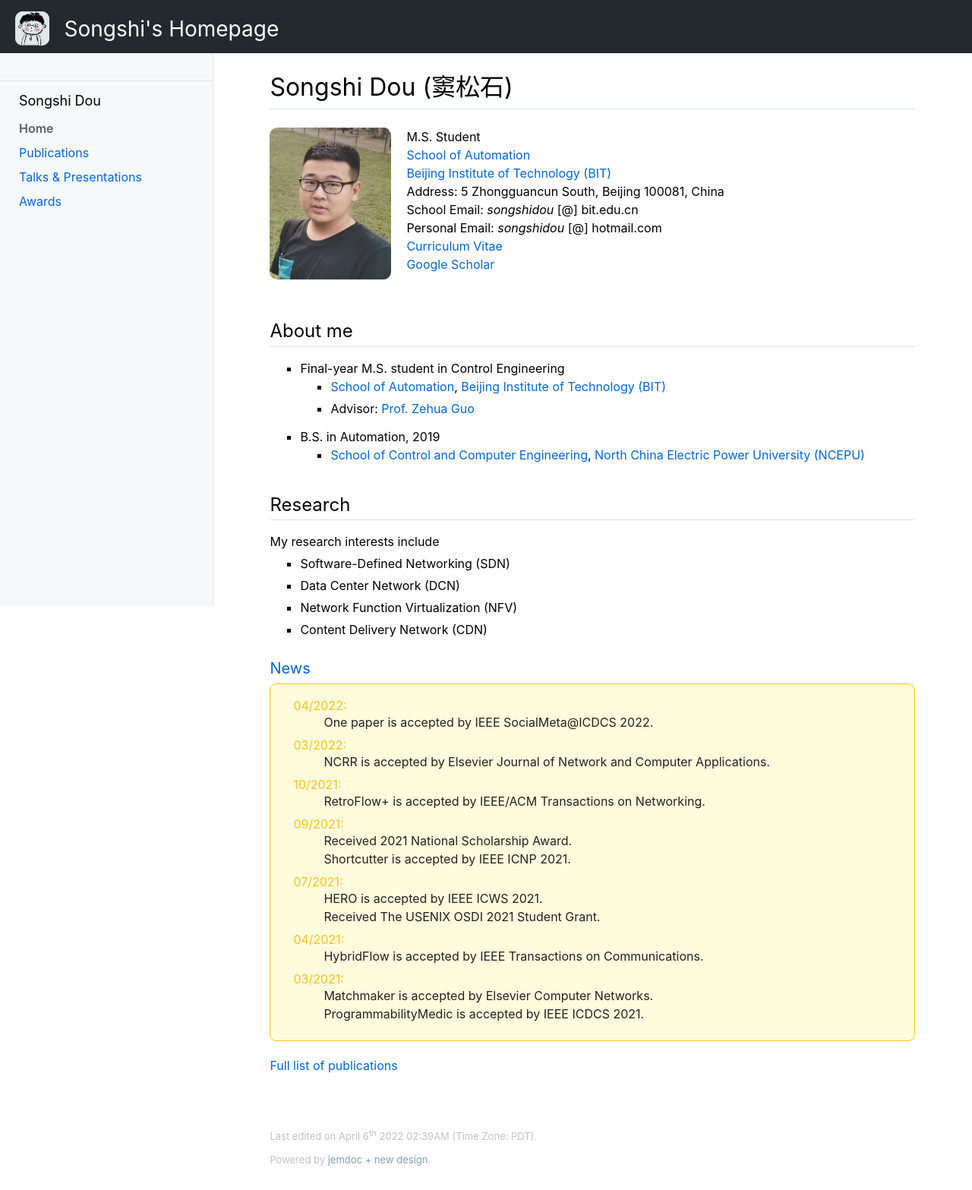
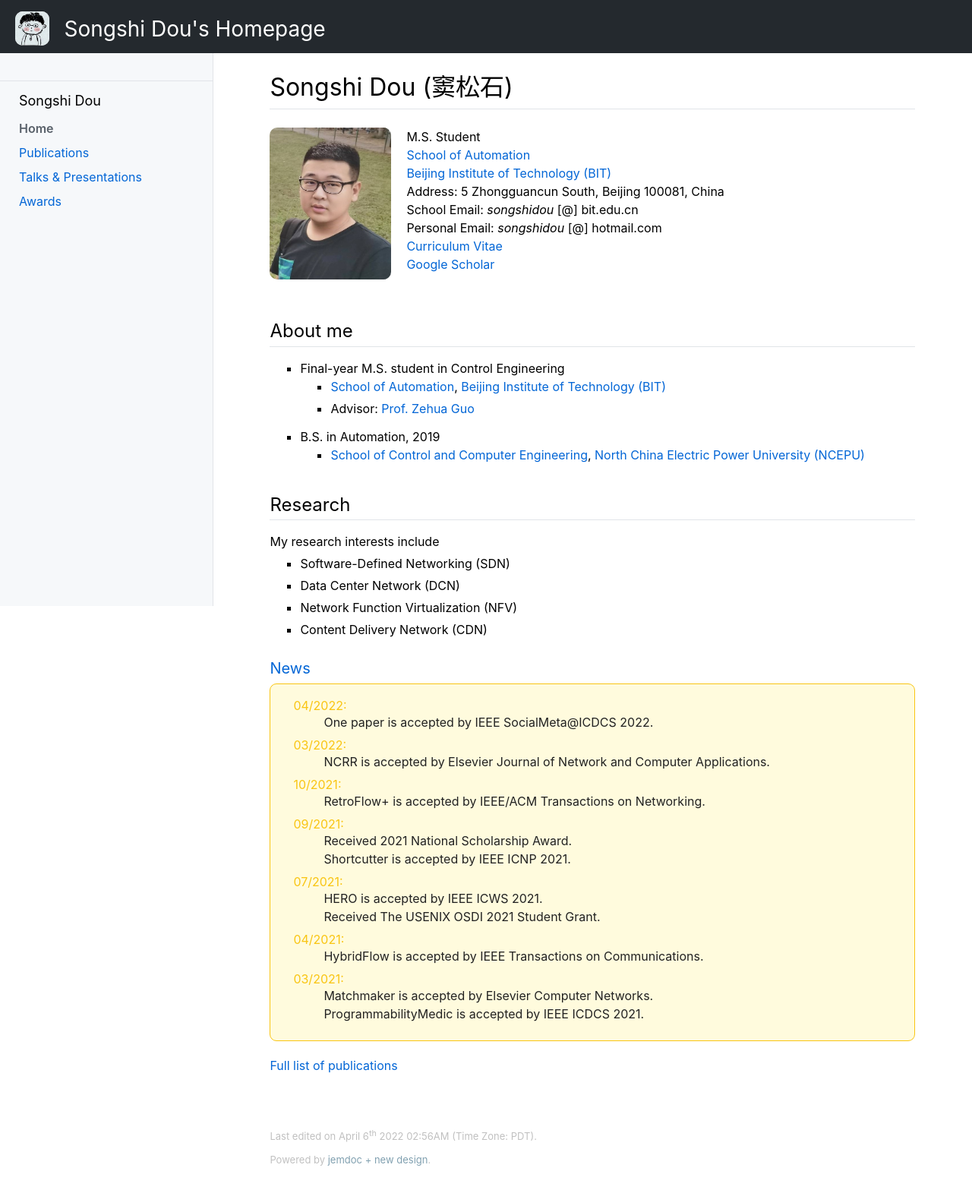
Before and after one commit to songshidou/songshidou.github.io, a plain HTML site: page index.html in a window 1280 px wide. Shown: the whole page at 76% size. Drawn offline with nearby package versions, Linux system fonts and the light colour scheme; some packages are replaced by stand-ins of ours.

Commit message:
Add files via upload

```diff
--- a/index.html
+++ b/index.html
@@ -30,7 +30,7 @@ MathJax.Hub.Config({
 <a href="index.html"><img src="./images/profile2.jpg" alt="" style="width: 100%; height: 100%; position: center; padding:0px; margin: 0px;"></a>
 </div>
 <div id="header-text-container">
-<a href="index.html">Songshi's Homepage</a>
+<a href="index.html">Songshi Dou's Homepage</a>
 </div>
 </div>
 <div id="main">
@@ -147,7 +147,7 @@ ProgrammabilityMedic is accepted by IEEE ICDCS 2021.
 <div id="footer-container">
 <div id="footer">
 <div id="footer-text">
-Last edited  on April 6<sup>th</sup> 2022  02:39AM (Time Zone: PDT). </br>
+Last edited  on April 6<sup>th</sup> 2022  02:56AM (Time Zone: PDT). </br>
 Powered by <a href="https://github.com/szl2/jemdoc-new-design" target="blank">jemdoc + new design</a>.
 </div> <!-- <div id="footer-text"> -->
 </div> <!-- <div id="footer"> -->
```
Also changed, not shown: awards.html (+1 -1 lines), publications.html (+1 -1 lines), talks.html (+1 -1 lines).
